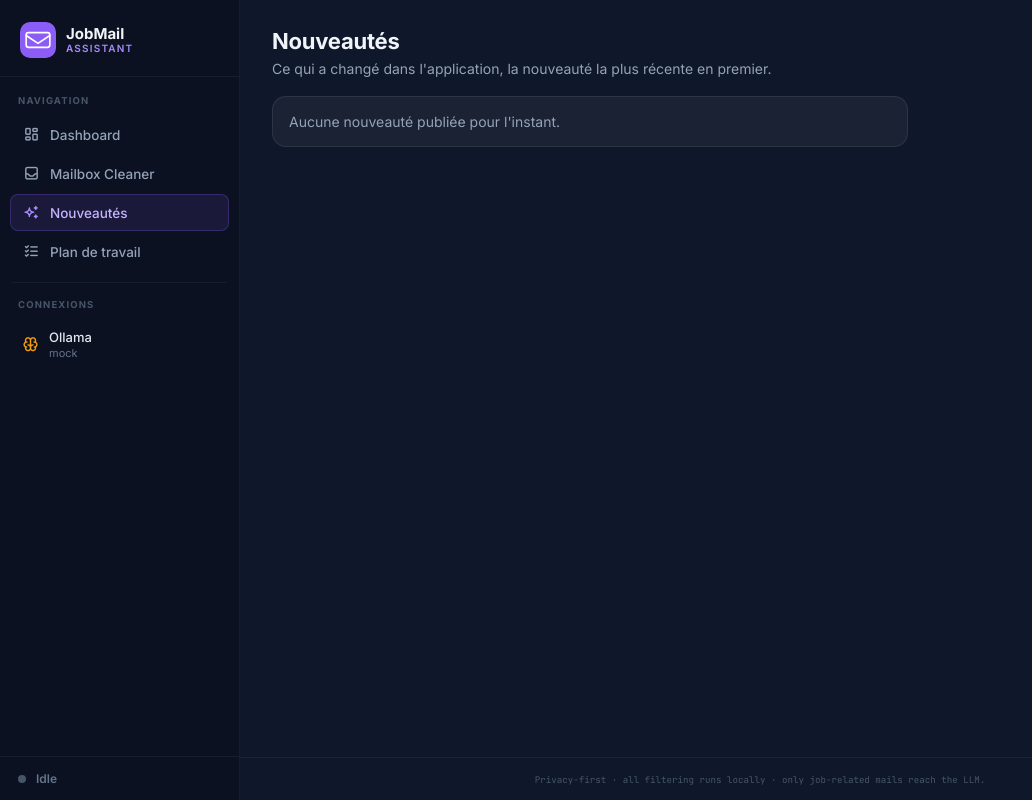
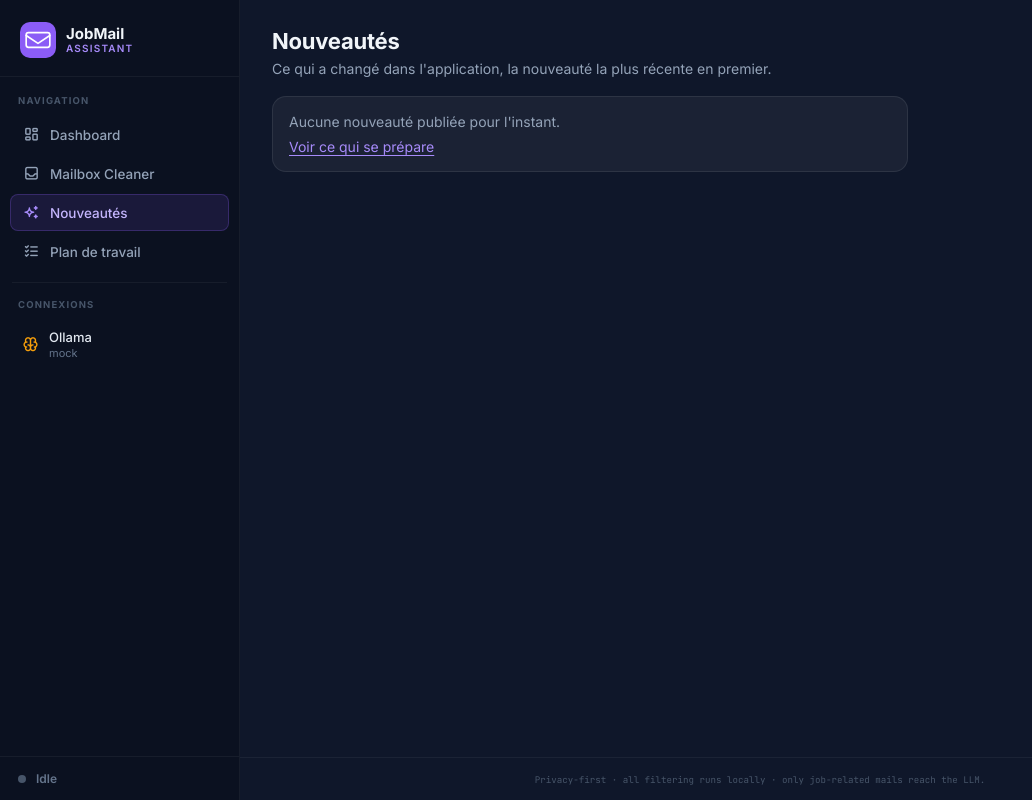
Before and after one commit to Sylad/jobmail-assistant, a FastAPI app: page /nouveautes in a window 1280 px wide. Shown: the whole page, without its empty margins (0-1032 px from the left). Run offline with FastAPI, Linux system fonts and the light colour scheme.

Commit message:
fix(L6): journal vide — lien « Voir ce qui se prépare » vers le Plan de travail
Co-Authored-By: Claude Opus 5.5 <noreply@anthropic.com>

```diff
--- a/jobmail/web/static/style.css
+++ b/jobmail/web/static/style.css
@@ -1666,6 +1666,10 @@ dl.grid dd { margin: 0; font-size: 13px; color: var(--fg-2); line-height: 1.5; }
   background: var(--surface);
   color: var(--fg-mute);
 }
+.news-empty p { margin: 0; }
+.news-empty p + p { margin-top: 8px; }
+.news-empty-link { text-decoration: underline; text-underline-offset: 3px; }
+.news-empty-link:focus-visible { outline: 2px solid var(--accent-pale); outline-offset: 2px; border-radius: 2px; }
 .news-error { border-color: var(--warn-border); background: var(--warn-bg); color: var(--fg); }
 .news-error i { color: var(--warn); }
 
--- a/jobmail/web/templates/nouveautes.html
+++ b/jobmail/web/templates/nouveautes.html
@@ -26,7 +26,10 @@
       {{ news.error }}
     </p>
   {% elif not news.entries %}
-    <p class="news-empty">Aucune nouveauté publiée pour l'instant.</p>
+    <div class="news-empty">
+      <p>Aucune nouveauté publiée pour l'instant.</p>
+      <p><a href="/plan-de-travail" class="news-empty-link">Voir ce qui se prépare</a></p>
+    </div>
   {% else %}
     <div class="news-feed">
       {% for e in news.entries %}
```
Also changed, not shown: tests/test_news_web.py (+2 -0 lines).
